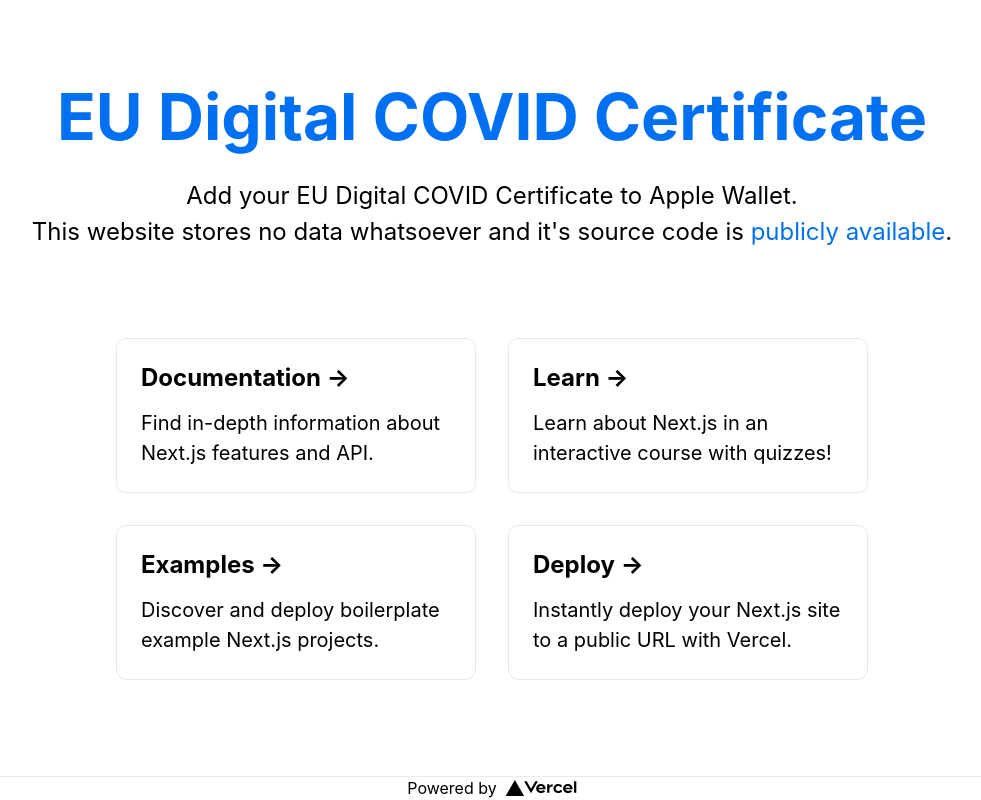
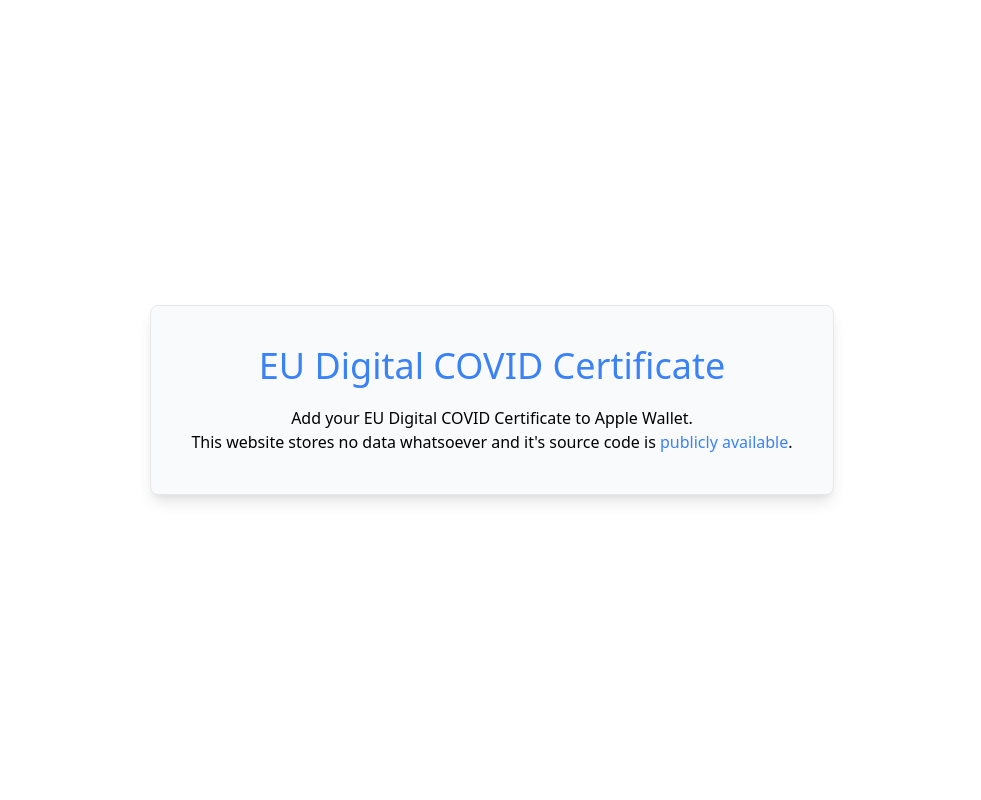
Before and after one commit to jernejstrasner/covidpass, a Next.js app: page / in a window 1280 px wide. Shown: the whole page, without its empty margins (148-1129 px from the left). Built offline with nearby package versions, Linux system fonts and the light colour scheme.

Commit message:
Basic TailwindCSS setup

```diff
--- a/package.json
+++ b/package.json
@@ -9,9 +9,12 @@
     "lint": "next lint"
   },
   "dependencies": {
+    "autoprefixer": "^10.3.1",
     "next": "11.1.0",
+    "postcss": "^8.3.6",
     "react": "17.0.2",
-    "react-dom": "17.0.2"
+    "react-dom": "17.0.2",
+    "tailwindcss": "^2.2.7"
   },
   "devDependencies": {
     "eslint": "7.32.0",
--- a/pages/_app.js
+++ b/pages/_app.js
@@ -1,4 +1,5 @@
 import '../styles/globals.css'
+import 'tailwindcss/tailwind.css'
 
 function MyApp({ Component, pageProps }) {
   return <Component {...pageProps} />
--- a/pages/index.js
+++ b/pages/index.js
@@ -1,69 +1,26 @@
 import Head from 'next/head'
 import Image from 'next/image'
-import styles from '../styles/Home.module.css'
 
 export default function Home() {
   return (
-    <div className={styles.container}>
+    <div class="flex flex-col justify-center items-center h-screen font-sans">
       <Head>
         <title>COVIDPass</title>
         <meta name="description" content="Generate your Apple Wallet EU COVID Pass" />
         <link rel="icon" href="/favicon.ico" />
       </Head>
 
-      <main className={styles.main}>
-        <h1 className={styles.title}>
+      <main class="bg-gray-50 font-bold rounded-lg border shadow-lg p-10 text-center">
+        <h1 class="text-4xl text-blue-500 font-medium">
           <a href="https://ec.europa.eu/info/live-work-travel-eu/coronavirus-response/safe-covid-19-vaccines-europeans/eu-digital-covid-certificate_en" target="_blank">EU Digital COVID Certificate</a>
         </h1>
 
-        <p className={styles.description}>
+        <p class="font-normal mt-5">
           Add your EU Digital COVID Certificate to Apple Wallet.<br/>
-          This website stores no data whatsoever and it's source code is <a href="https://github.com/jernejstrasner/covidpass" target="_blank">publicly available</a>.
+          This website stores no data whatsoever and it's source code is <a class="text-blue-500 hover:underline" href="https://github.com/jernejstrasner/covidpass" target="_blank">publicly available</a>.
         </p>
-
-        <div className={styles.grid}>
-          <a href="https://nextjs.org/docs" className={styles.card}>
-            <h2>Documentation &rarr;</h2>
-            <p>Find in-depth information about Next.js features and API.</p>
-          </a>
-
-          <a href="https://nextjs.org/learn" className={styles.card}>
-            <h2>Learn &rarr;</h2>
-            <p>Learn about Next.js in an interactive course with quizzes!</p>
-          </a>
-
-          <a
-            href="https://github.com/vercel/next.js/tree/master/examples"
-            className={styles.card}
-          >
-            <h2>Examples &rarr;</h2>
-            <p>Discover and deploy boilerplate example Next.js projects.</p>
-          </a>
-
-          <a
-            href="https://vercel.com/new?utm_source=create-next-app&utm_medium=default-template&utm_campaign=create-next-app"
-            className={styles.card}
-          >
-            <h2>Deploy &rarr;</h2>
-            <p>
-              Instantly deploy your Next.js site to a public URL with Vercel.
-            </p>
-          </a>
-        </div>
       </main>
 
-      <footer className={styles.footer}>
-        <a
-          href="https://vercel.com?utm_source=create-next-app&utm_medium=default-template&utm_campaign=create-next-app"
-          target="_blank"
-          rel="noopener noreferrer"
-        >
-          Powered by{' '}
-          <span className={styles.logo}>
-            <Image src="/vercel.svg" alt="Vercel Logo" width={72} height={16} />
-          </span>
-        </a>
-      </footer>
     </div>
   )
 }
--- /dev/null
+++ b/postcss.config.js
@@ -0,0 +1,6 @@
+module.exports = {
+  plugins: {
+    tailwindcss: {},
+    autoprefixer: {},
+  },
+}
--- a/styles/Home.module.css
+++ /dev/null
@@ -1,121 +0,0 @@
-.container {
-  min-height: 100vh;
-  padding: 0 0.5rem;
-  display: flex;
-  flex-direction: column;
-  justify-content: center;
-  align-items: center;
-  height: 100vh;
-}
-
-.main {
-  padding: 5rem 0;
-  flex: 1;
-  display: flex;
-  flex-direction: column;
-  justify-content: center;
-  align-items: center;
-}
-
-.footer {
-  width: 100%;
-  height: 100px;
-  border-top: 1px solid #eaeaea;
-  display: flex;
-  justify-content: center;
-  align-items: center;
-}
-
-.footer a {
-  display: flex;
-  justify-content: center;
-  align-items: center;
-  flex-grow: 1;
-}
-
-.title a, .description a {
-  color: #0070f3;
-  text-decoration: none;
-}
-
-.title a:hover,
-.title a:focus,
-.title a:active {
-  text-decoration: underline;
-}
-
-.title {
-  margin: 0;
-  line-height: 1.15;
-  font-size: 4rem;
-}
-
-.title,
-.description {
-  text-align: center;
-}
-
-.description {
-  line-height: 1.5;
-  font-size: 1.5rem;
-}
-
-.code {
-  background: #fafafa;
-  border-radius: 5px;
-  padding: 0.75rem;
-  font-size: 1.1rem;
-  font-family: Menlo, Monaco, Lucida Console, Liberation Mono, DejaVu Sans Mono,
-    Bitstream Vera Sans Mono, Courier New, monospace;
-}
-
-.grid {
-  display: flex;
-  align-items: center;
-  justify-content: center;
-  flex-wrap: wrap;
-  max-width: 800px;
-  margin-top: 3rem;
-}
-
-.card {
-  margin: 1rem;
-  padding: 1.5rem;
-  text-align: left;
-  color: inherit;
-  text-decoration: none;
-  border: 1px solid #eaeaea;
-  border-radius: 10px;
-  transition: color 0.15s ease, border-color 0.15s ease;
-  width: 45%;
-}
-
-.card:hover,
-.card:focus,
-.card:active {
-  color: #0070f3;
-  border-color: #0070f3;
-}
-
-.card h2 {
-  margin: 0 0 1rem 0;
-  font-size: 1.5rem;
-}
-
-.card p {
-  margin: 0;
-  font-size: 1.25rem;
-  line-height: 1.5;
-}
-
-.logo {
-  height: 1em;
-  margin-left: 0.5rem;
-}
-
-@media (max-width: 600px) {
-  .grid {
-    width: 100%;
-    flex-direction: column;
-  }
-}
--- a/styles/globals.css
+++ b/styles/globals.css
@@ -1,16 +1,3 @@
-html,
-body {
-  padding: 0;
-  margin: 0;
-  font-family: -apple-system, BlinkMacSystemFont, Segoe UI, Roboto, Oxygen,
-    Ubuntu, Cantarell, Fira Sans, Droid Sans, Helvetica Neue, sans-serif;
-}
-
-a {
-  color: inherit;
-  text-decoration: none;
-}
-
-* {
-  box-sizing: border-box;
-}
+@tailwind base;
+@tailwind components;
+@tailwind utilities;
--- /dev/null
+++ b/tailwind.config.js
@@ -0,0 +1,11 @@
+module.exports = {
+  purge: ['./pages/**/*.{js,ts,jsx,tsx}', './components/**/*.{js,ts,jsx,tsx}'],
+  darkMode: false, // or 'media' or 'class'
+  theme: {
+    extend: {},
+  },
+  variants: {
+    extend: {},
+  },
+  plugins: [],
+}
```
Also changed, not shown: 1 other file (tests, documents, lock files or other folders).
